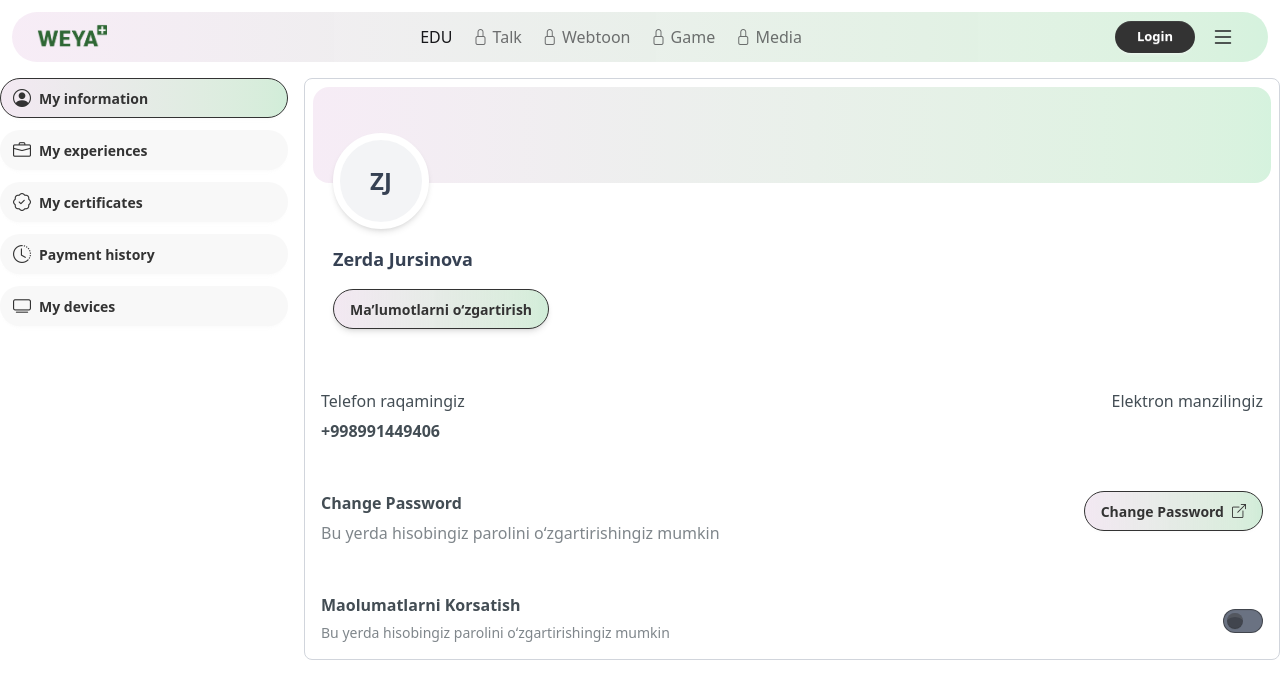
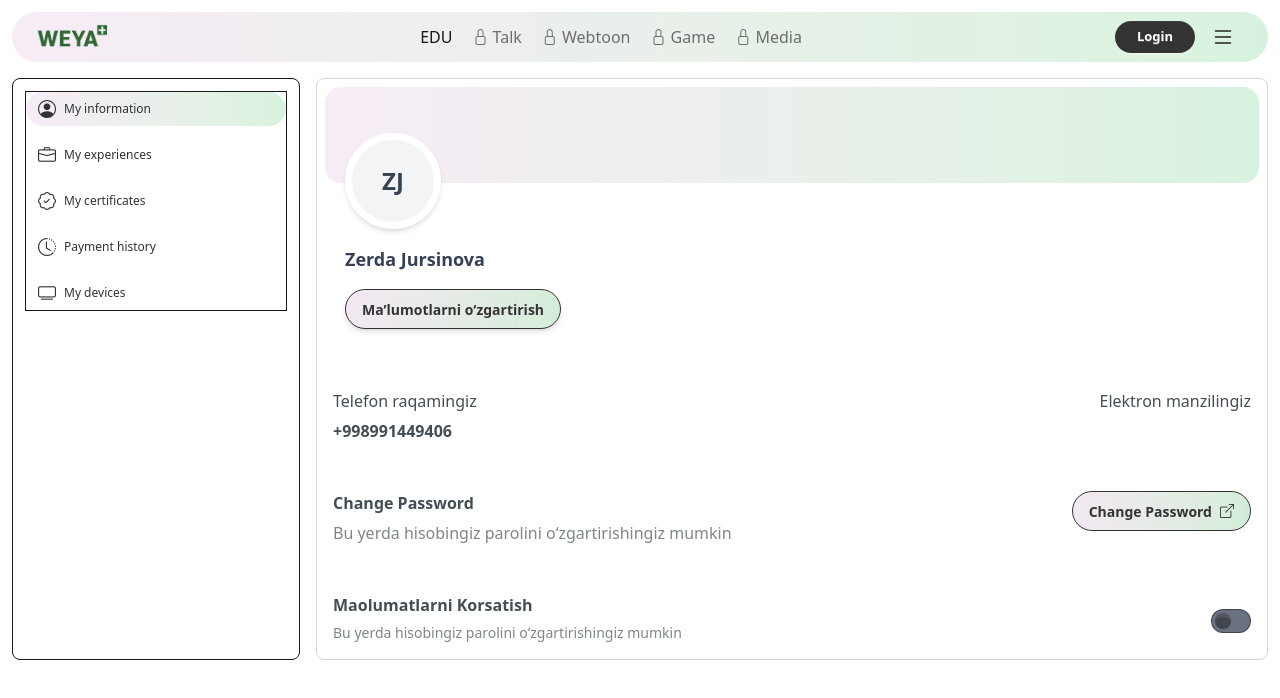
Before and after one commit to shahbozshirinboyev/weya-plus.uz, a React (Vite) app: page /my-profile in a window 1280 px wide. Shown: the top 698 px of the page. Built offline with nearby package versions, Linux system fonts and the light colour scheme.

Commit message:
my portfoilo page ...

```diff
--- a/src/pages/MyProfile.jsx
+++ b/src/pages/MyProfile.jsx
@@ -2,12 +2,7 @@ import { NavLink, Outlet } from "react-router-dom";
 import { useState } from "react";
 
 function MyProfile() {
-  const [selectMenu, setSelectMenu] = useState("my-info");
-  return (
-    <section className="container mx-auto flex mt-4 gap-4">
-      <div className="w-72 bg-white rounded-lg">
-        <ul className="flex flex-col gap-3">
-          {[
+  const menus = [
     {
       to: "my-info",
       icon: "bi-person-circle",
@@ -32,31 +27,30 @@ function MyProfile() {
       to: "my-devices",
       icon: "bi-tv",
       label: "My devices",
-            },
-          ].map(({ to, icon, label }) => (
-            <li key={to}>
+    }
+  ];
+  const [selectMenu, setSelectMenu] = useState("my-info");
+  return (
+    <section className="container mx-auto flex px-3 mt-4 gap-4">
+
+      <div className="lg:w-72 bg-white lg:rounded-lg absolute lg:static bottom-0 left-0 w-[100%] border">
+        <ul className="flex justify-between lg:flex-col gap-3 m-3 lg:p-0 border">
+          {menus.map(({ to, icon, label }) => (
+            <li key={to} className="w-full">
               <button
-                onClick={() => {
-                  setSelectMenu(to);
-                }}
-                className={`btn w-full flex justify-start items-center gap-2 px-3 py-2 rounded-full text-[#333]
-                ${
-                  selectMenu === to
-                    ? "bg-gradient-to-r from-[#eed9ed]/50 to-[#2ec05a]/20 border-[#333]"
-                    : "border-transparent"
-                }`}
+                onClick={() => { setSelectMenu(to); }}
+                className={`w-full flex flex-col lg:flex-row justify-start items-center gap-2 px-1 lg:px-3 py-1 lg:py-2 rounded-lg lg:rounded-full text-[#333]
+                ${ selectMenu === to ? "bg-gradient-to-r from-[#eed9ed]/50 to-[#2ec05a]/20 border-[#333]" : "border-transparent" }`}
               >
-                <i
-                  className={`bi ${icon} text-lg flex justify-center items-center`}
-                ></i>
-                <span>{label}</span>
+                <i className={`bi ${icon} text-lg flex justify-center items-center`} ></i>
+                <span className="text-[10px] md:text-[12px] text-nowrap">{label}</span>
               </button>
             </li>
           ))}
         </ul>
       </div>
 
-      <div className="flex-1 rounded-lg border border-gray-300">
+      <div className="flex-1 rounded-lg border border-gray-300 w-[100%]">
         {/* My Information */}
         <div
           className={`flex flex-col gap-4 ${
```
Lines whose indentation alone changed are shown as unchanged.
